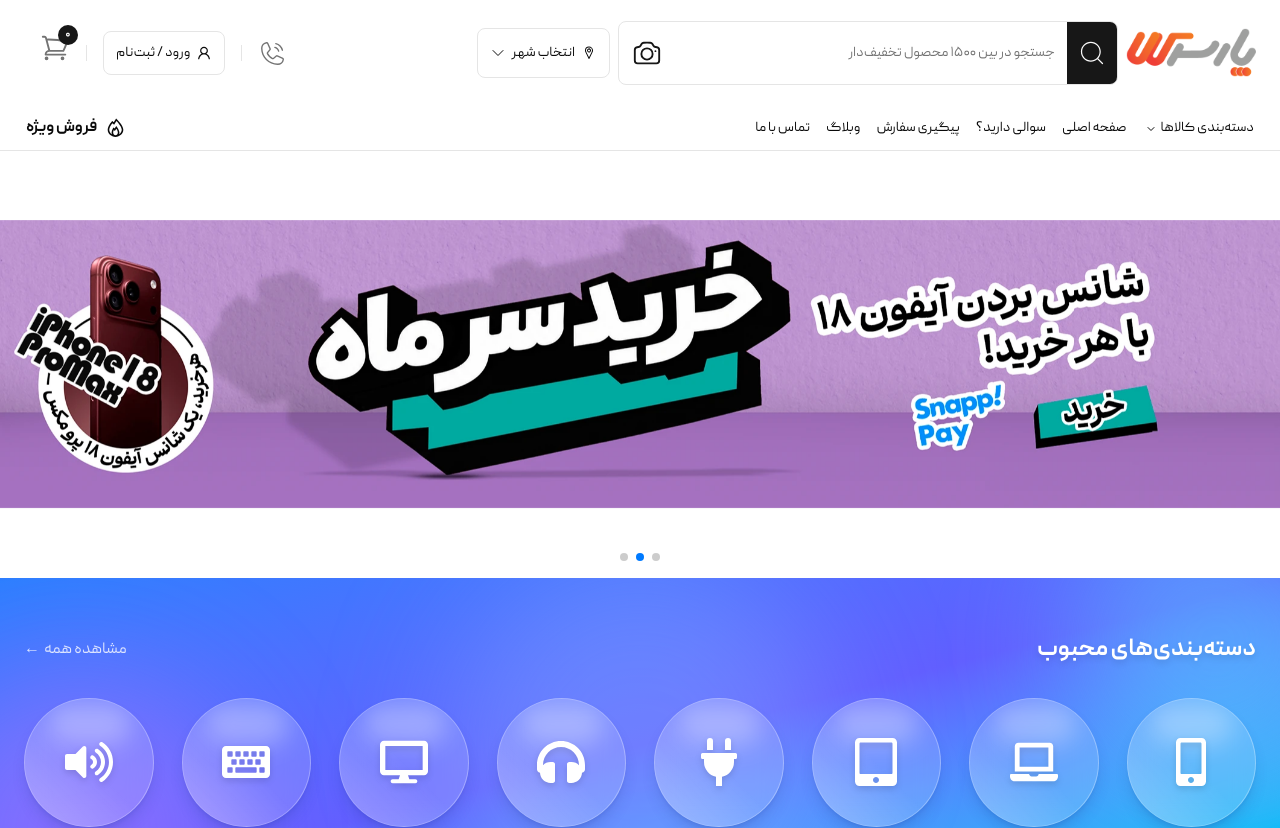
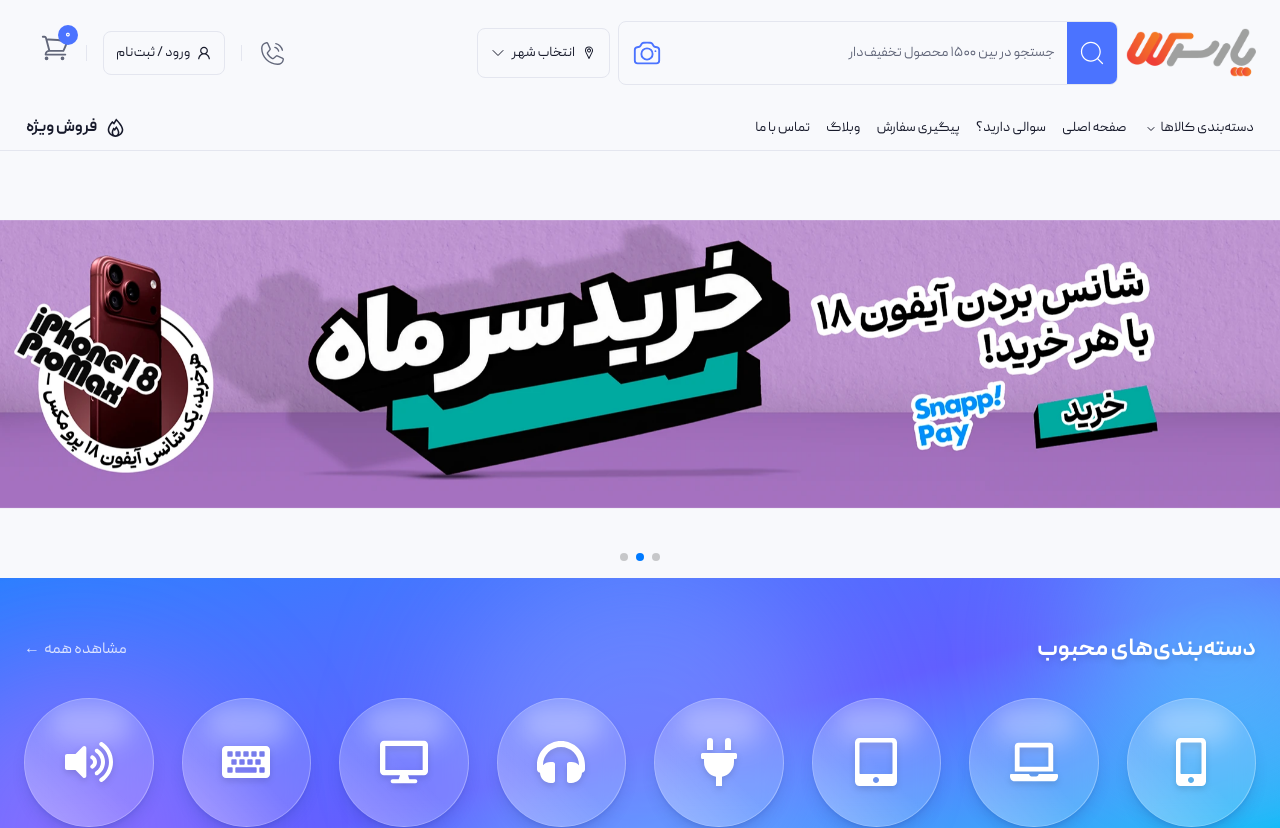
Before and after one commit to devfaf/kalachi-shop, a Next.js app: page / in a window 1280 px wide. Shown: the top 828 px of the page. Built offline with nearby package versions, Linux system fonts and the light colour scheme; what @mui/material-nextjs would draw is missing.

Commit message:
style: add color pallete

```diff
--- a/src/styles/globals.css
+++ b/src/styles/globals.css
@@ -4,40 +4,113 @@
 
 @custom-variant dark (&:is(.dark *));
 
+:root {
+  --background: #F8F9FC;
+  --foreground: #171A2B;
+
+  --card: #FFFFFF;
+  --card-foreground: #171A2B;
+
+  --popover: #FFFFFF;
+  --popover-foreground: #171A2B;
+
+  /* Brand */
+  --primary: #4B73FF;
+  --primary-foreground: #FFFFFF;
+
+  --brand-gradient: linear-gradient(
+    135deg,
+    #4B73FF 0%,
+    #8469FF 100%
+  );
+
+  --secondary: #8469FF;
+  --secondary-foreground: #FFFFFF;
+
+  --muted: #F1F3F9;
+  --muted-foreground: #62677A;
+
+  --accent: #F0EDFF;
+  --accent-foreground: #6247E8;
+
+  --destructive: #DC2626;
+  --destructive-foreground: #FFFFFF;
+
+  --border: #E4E6EF;
+  --input: #E4E6EF;
+  --ring: #8469FF;
+
+  /* Charts */
+  --chart-1: #4B73FF;
+  --chart-2: #8469FF;
+  --chart-3: #6D5AE6;
+  --chart-4: #7358F5;
+  --chart-5: #5D4BD4;
+
+  --radius: 0.625rem;
+
+  /* Sidebar */
+  --sidebar: #FFFFFF;
+  --sidebar-foreground: #171A2B;
+  --sidebar-primary: #4B73FF;
+  --sidebar-primary-foreground: #FFFFFF;
+  --sidebar-accent: #F0EDFF;
+  --sidebar-accent-foreground: #6247E8;
+  --sidebar-border: #E4E6EF;
+  --sidebar-ring: #8469FF;
+}
+
+/* =========================
+   Tailwind Theme
+========================= */
+
 @theme inline {
   --font-heading: var(--font-peyda);
   --font-sans: var(--font-peyda);
+
+  --color-background: var(--background);
+  --color-foreground: var(--foreground);
+
+  --color-card: var(--card);
+  --color-card-foreground: var(--card-foreground);
+
+  --color-popover: var(--popover);
+  --color-popover-foreground: var(--popover-foreground);
+
+  --color-primary: var(--primary);
+  --color-primary-foreground: var(--primary-foreground);
+
+  --color-secondary: var(--secondary);
+  --color-secondary-foreground: var(--secondary-foreground);
+
+  --color-muted: var(--muted);
+  --color-muted-foreground: var(--muted-foreground);
+
+  --color-accent: var(--accent);
+  --color-accent-foreground: var(--accent-foreground);
+
+  --color-destructive: var(--destructive);
+  --color-destructive-foreground: var(--destructive-foreground);
+
+  --color-border: var(--border);
+  --color-input: var(--input);
+  --color-ring: var(--ring);
+
+  --color-chart-1: var(--chart-1);
+  --color-chart-2: var(--chart-2);
+  --color-chart-3: var(--chart-3);
+  --color-chart-4: var(--chart-4);
+  --color-chart-5: var(--chart-5);
+
+  --color-sidebar: var(--sidebar);
+  --color-sidebar-foreground: var(--sidebar-foreground);
+  --color-sidebar-primary: var(--sidebar-primary);
+  --color-sidebar-primary-foreground: var(--sidebar-primary-foreground);
+  --color-sidebar-accent: var(--sidebar-accent);
+  --color-sidebar-accent-foreground: var(--sidebar-accent-foreground);
+  --color-sidebar-border: var(--sidebar-border);
   --color-sidebar-ring: var(--sidebar-ring);
-    --color-sidebar-border: var(--sidebar-border);
-    --color-sidebar-accent-foreground: var(--sidebar-accent-foreground);
-    --color-sidebar-accent: var(--sidebar-accent);
-    --color-sidebar-primary-foreground: var(--sidebar-primary-foreground);
-    --color-sidebar-primary: var(--sidebar-primary);
-    --color-sidebar-foreground: var(--sidebar-foreground);
-    --color-sidebar: var(--sidebar);
-    --color-chart-5: var(--chart-5);
-    --color-chart-4: var(--chart-4);
-    --color-chart-3: var(--chart-3);
-    --color-chart-2: var(--chart-2);
-    --color-chart-1: var(--chart-1);
-    --color-ring: var(--ring);
-    --color-input: var(--input);
-    --color-border: var(--border);
-    --color-destructive: var(--destructive);
-    --color-accent-foreground: var(--accent-foreground);
-    --color-accent: var(--accent);
-    --color-muted-foreground: var(--muted-foreground);
-    --color-muted: var(--muted);
-    --color-secondary-foreground: var(--secondary-foreground);
-    --color-secondary: var(--secondary);
-    --color-primary-foreground: var(--primary-foreground);
-    --color-primary: var(--primary);
-    --color-popover-foreground: var(--popover-foreground);
-    --color-popover: var(--popover);
-    --color-card-foreground: var(--card-foreground);
-    --color-card: var(--card);
-    --color-foreground: var(--foreground);
-    --color-background: var(--background);
+
   --radius-sm: calc(var(--radius) * 0.6);
   --radius-md: calc(var(--radius) * 0.8);
   --radius-lg: var(--radius);
@@ -47,82 +120,64 @@
   --radius-4xl: calc(var(--radius) * 2.6);
 }
 
-:root {
-    --background: oklch(1 0 0);
-    --foreground: oklch(0.145 0 0);
-    --card: oklch(1 0 0);
-    --card-foreground: oklch(0.145 0 0);
-    --popover: oklch(1 0 0);
-    --popover-foreground: oklch(0.145 0 0);
-    --primary: oklch(0.205 0 0);
-    --primary-foreground: oklch(0.985 0 0);
-    --secondary: oklch(0.97 0 0);
-    --secondary-foreground: oklch(0.205 0 0);
-    --muted: oklch(0.97 0 0);
-    --muted-foreground: oklch(0.556 0 0);
-    --accent: oklch(0.97 0 0);
-    --accent-foreground: oklch(0.205 0 0);
-    --destructive: oklch(0.577 0.245 27.325);
-    --border: oklch(0.922 0 0);
-    --input: oklch(0.922 0 0);
-    --ring: oklch(0.708 0 0);
-    --chart-1: oklch(0.87 0 0);
-    --chart-2: oklch(0.556 0 0);
-    --chart-3: oklch(0.439 0 0);
-    --chart-4: oklch(0.371 0 0);
-    --chart-5: oklch(0.269 0 0);
-    --radius: 0.625rem;
-    --sidebar: oklch(0.985 0 0);
-    --sidebar-foreground: oklch(0.145 0 0);
-    --sidebar-primary: oklch(0.205 0 0);
-    --sidebar-primary-foreground: oklch(0.985 0 0);
-    --sidebar-accent: oklch(0.97 0 0);
-    --sidebar-accent-foreground: oklch(0.205 0 0);
-    --sidebar-border: oklch(0.922 0 0);
-    --sidebar-ring: oklch(0.708 0 0);
-}
+/* =========================
+   Dark Mode
+========================= */
 
 .dark {
-    --background: oklch(0.145 0 0);
-    --foreground: oklch(0.985 0 0);
-    --card: oklch(0.205 0 0);
-    --card-foreground: oklch(0.985 0 0);
-    --popover: oklch(0.205 0 0);
-    --popover-foreground: oklch(0.985 0 0);
-    --primary: oklch(0.922 0 0);
-    --primary-foreground: oklch(0.205 0 0);
-    --secondary: oklch(0.269 0 0);
-    --secondary-foreground: oklch(0.985 0 0);
-    --muted: oklch(0.269 0 0);
-    --muted-foreground: oklch(0.708 0 0);
-    --accent: oklch(0.269 0 0);
-    --accent-foreground: oklch(0.985 0 0);
-    --destructive: oklch(0.704 0.191 22.216);
-    --border: oklch(1 0 0 / 10%);
-    --input: oklch(1 0 0 / 15%);
-    --ring: oklch(0.556 0 0);
-    --chart-1: oklch(0.87 0 0);
-    --chart-2: oklch(0.556 0 0);
-    --chart-3: oklch(0.439 0 0);
-    --chart-4: oklch(0.371 0 0);
-    --chart-5: oklch(0.269 0 0);
-    --sidebar: oklch(0.205 0 0);
-    --sidebar-foreground: oklch(0.985 0 0);
-    --sidebar-primary: oklch(0.488 0.243 264.376);
-    --sidebar-primary-foreground: oklch(0.985 0 0);
-    --sidebar-accent: oklch(0.269 0 0);
-    --sidebar-accent-foreground: oklch(0.985 0 0);
-    --sidebar-border: oklch(1 0 0 / 10%);
-    --sidebar-ring: oklch(0.556 0 0);
+  --background: #11121A;
+  --foreground: #F5F5FA;
+
+  --card: #191B26;
+  --card-foreground: #F5F5FA;
+
+  --popover: #191B26;
+  --popover-foreground: #F5F5FA;
+
+  --primary: #9A84FF;
+  --primary-foreground: #FFFFFF;
+
+  --secondary: #20243A;
+  --secondary-foreground: #8EA5FF;
+
+  --muted: #20222E;
+  --muted-foreground: #A4A7B5;
+
+  --accent: #292442;
+  --accent-foreground: #B2A3FF;
+
+  --destructive: #EF4444;
+  --destructive-foreground: #FFFFFF;
+
+  --border: #2B2E3B;
+  --input: #2B2E3B;
+  --ring: #9A84FF;
+
+  --chart-1: #9A84FF;
+  --chart-2: #6F91FF;
+  --chart-3: #B2A3FF;
+  --chart-4: #8469FF;
+  --chart-5: #4B73FF;
+
+  --sidebar: #151721;
+  --sidebar-foreground: #F5F5FA;
+  --sidebar-primary: #9A84FF;
+  --sidebar-primary-foreground: #FFFFFF;
+  --sidebar-accent: #292442;
+  --sidebar-accent-foreground: #B2A3FF;
+  --sidebar-border: #2B2E3B;
+  --sidebar-ring: #9A84FF;
 }
 
 @layer base {
   * {
     @apply border-border outline-ring/50;
   }
+
   body {
     @apply bg-background text-foreground;
   }
+
   html {
     @apply font-sans;
   }
```
Lines whose indentation alone changed are shown as unchanged.
